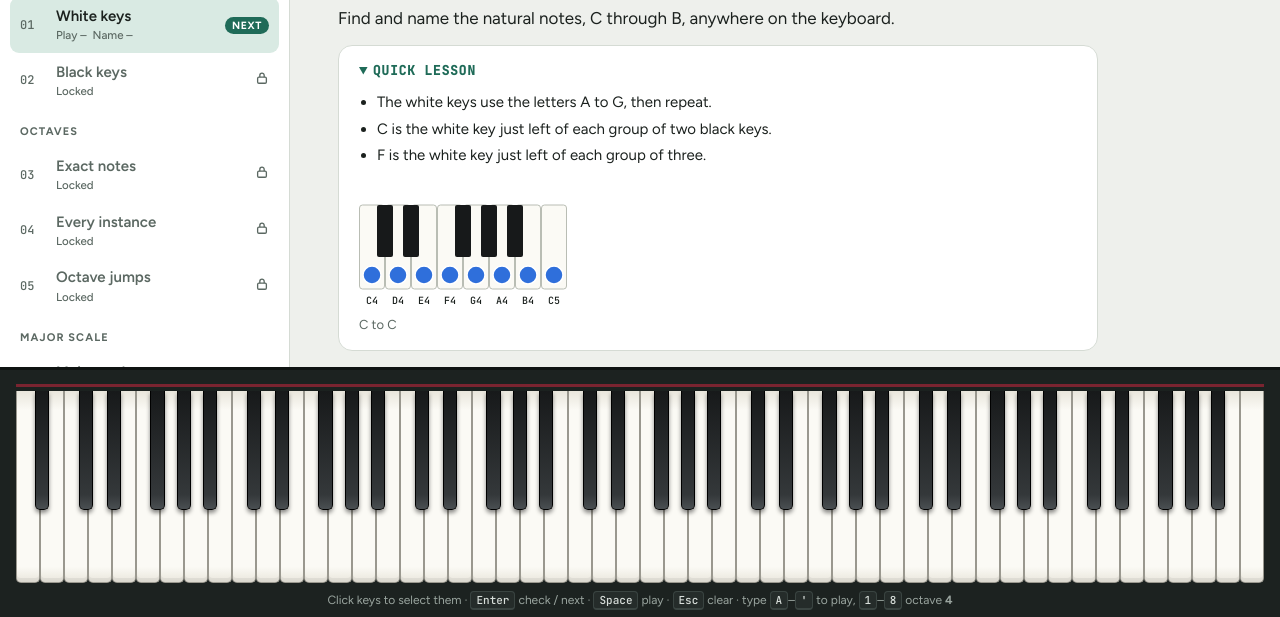
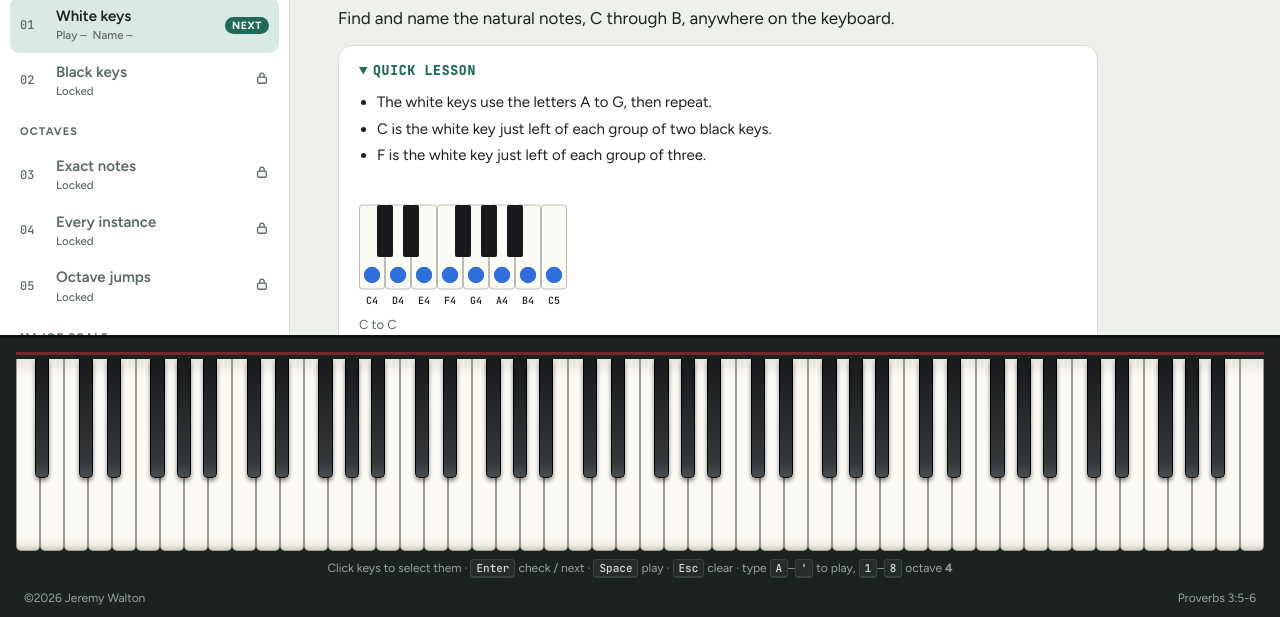
Before and after one commit to Jeremy-Walton/practice-room, a website with bundled scripts: page public/index.html in a window 1280 px wide. Shown: the part 183-800 px from the top of the page. Built offline with nearby package versions, Linux system fonts and the light colour scheme; files whose address does not match are found by name.

Commit message:
Add site footer linking back to jeremywalton.dev
Co-Authored-By: Claude Fable 5.2 <noreply@anthropic.com>

```diff
--- a/public/css/app.css
+++ b/public/css/app.css
@@ -31,8 +31,8 @@ code { font: 500 .85em var(--mono); background: var(--sunk); padding: 1px 4px; b
 .app {
   height: 100%; display: grid;
   grid-template-columns: 290px minmax(0, 1fr);
-  grid-template-rows: auto minmax(0, 1fr) auto;
-  grid-template-areas: "top top" "side stage" "piano piano";
+  grid-template-rows: auto minmax(0, 1fr) auto auto;
+  grid-template-areas: "top top" "side stage" "piano piano" "foot foot";
 }
 
 /* header */
@@ -171,6 +171,10 @@ button.small { padding: 5px 10px; font-size: 13px; }
 .hint { margin: 8px 0 0; text-align: center; font-size: 12px; color: #9aa59f; }
 .hint kbd { background: #252c2a; border-color: #3a4441; color: #d7ddd9; }
 
+.foot { grid-area: foot; display: flex; align-items: center; justify-content: space-between; gap: 16px; padding: 4px 24px 10px; background: var(--case); font-size: 12px; color: #9aa59f; }
+.foot a { color: inherit; text-decoration: none; transition: color 150ms; }
+.foot a:hover, .foot a:focus-visible { color: #5cc2a3; }
+
 /* settings */
 dialog { border: 1px solid var(--line); border-radius: 16px; padding: 0; background: var(--surface); color: var(--ink); width: min(520px, calc(100vw - 32px)); box-shadow: 0 20px 60px rgba(0,0,0,.3); }
 dialog::backdrop { background: rgba(10,14,13,.45); }
--- a/public/index.html
+++ b/public/index.html
@@ -29,6 +29,10 @@
     <div class="case"><div id="keys" class="keys"></div></div>
     <p class="hint">Click keys to select them · <kbd>Enter</kbd> check / next · <kbd>Space</kbd> play · <kbd>Esc</kbd> clear · type <kbd>A</kbd>–<kbd>'</kbd> to play, <kbd>1</kbd>–<kbd>8</kbd> octave <b id="oct">4</b></p>
   </section>
+  <footer class="foot">
+    <a href="https://www.jeremywalton.dev/">&copy;2026 Jeremy Walton</a>
+    <a href="https://www.bible.com/bible/59/PRO.3.5-6.ESV" target="_blank" rel="noreferrer">Proverbs 3:5-6</a>
+  </footer>
 </div>
 <dialog id="settings" aria-label="Settings"></dialog>
 <noscript>Piano Drills needs JavaScript.</noscript>
--- a/public/sw.js
+++ b/public/sw.js
@@ -1,6 +1,6 @@
 // Piano Drills service worker: network first (always fresh when online), cached copy when offline.
 // Bump VERSION when you deploy so old caches get cleaned up.
-const VERSION = "v11";
+const VERSION = "v12";
 const APP_CACHE = "piano-drills-" + VERSION;
 const FONT_CACHE = "piano-drills-fonts";
 const APP_FILES = [
```
